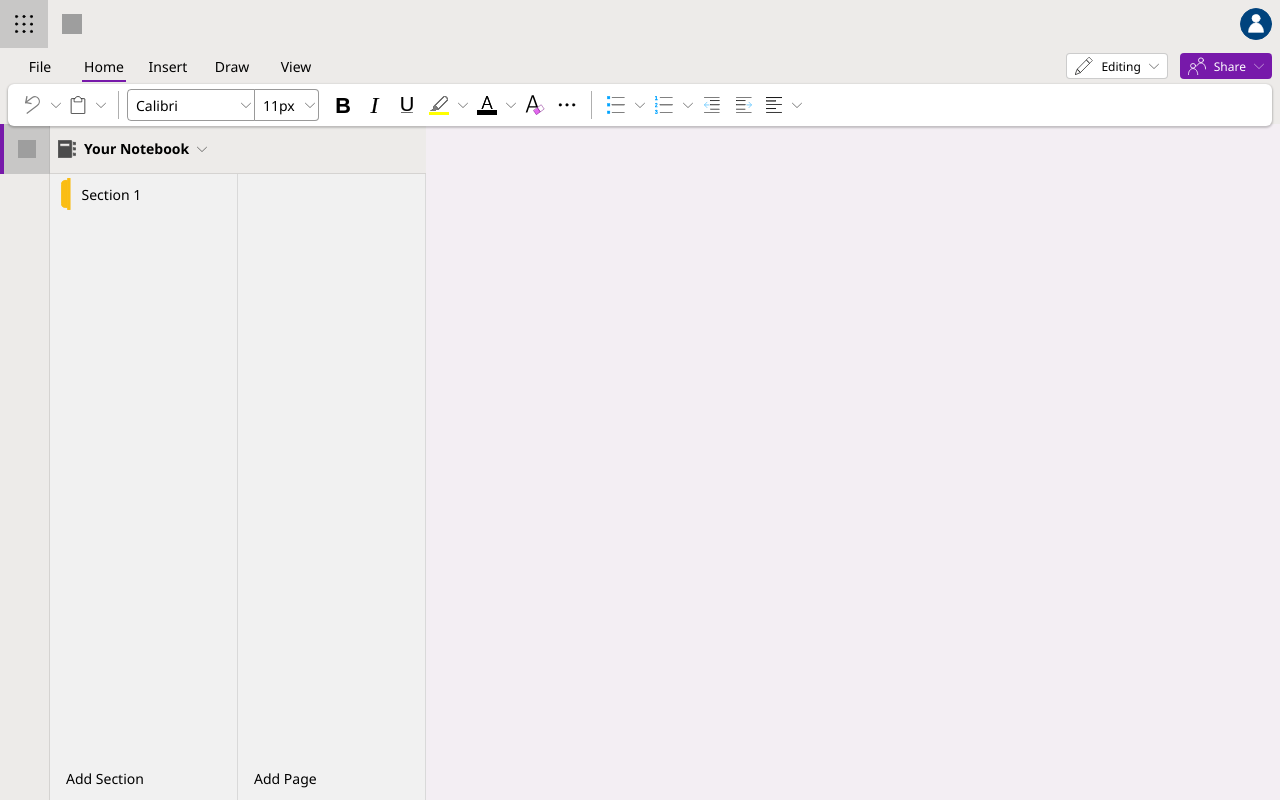
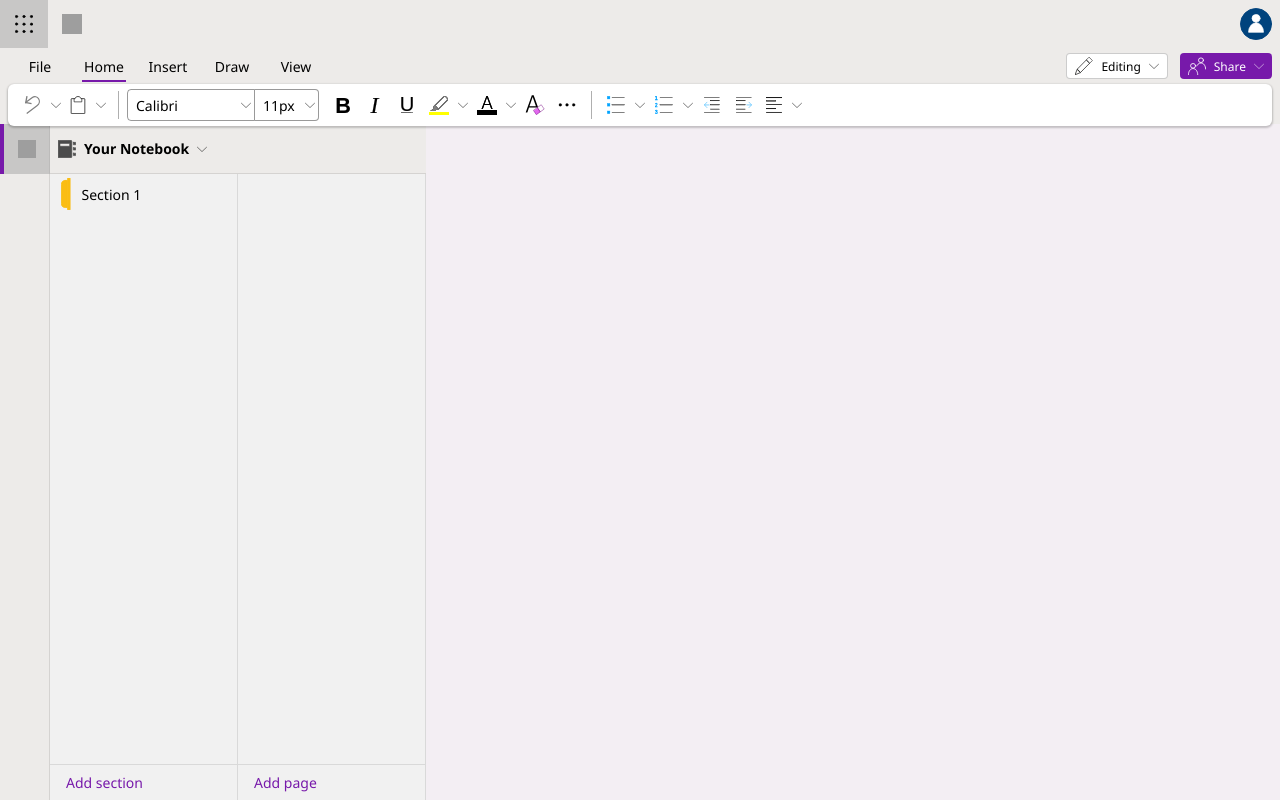
Before and after one commit to jjabides/one-note-clone, a React (Vite) app: page / in a window 1280 px wide. Built offline with nearby package versions, Linux system fonts and the light colour scheme; grey boxes are pictures that could not be loaded.

Commit message:
Adjust size, padding, and color of add buttons

```diff
--- a/src/App.tsx
+++ b/src/App.tsx
@@ -506,7 +506,7 @@
 												title: 'Permanently Delete Section',
 												description:
 													<div className="flex-center-vertical gap-12">
-														<span className="size-42-42">
+														<span className="size-36-36">
 															<WarningIcon></WarningIcon>
 														</span>
 														<span>
@@ -521,7 +521,7 @@
 									}
 								])}
 								addItemButton={{
-									title: 'Add Section',
+									title: 'Add section',
 									onClick: () => setModal(
 										{
 											title: 'Add Section',
@@ -546,7 +546,7 @@
 											title: 'Delete Page?',
 											description:
 												<div className="flex-center-vertical gap-12">
-													<span className="size-42-42">
+													<span className="size-36-36">
 														<WarningIcon></WarningIcon>
 													</span>
 													<span>
@@ -560,7 +560,7 @@
 									}
 								}])}
 								addItemButton={{
-									title: 'Add Page',
+									title: 'Add page',
 									onClick: addPage
 								}}
 								onUpdateOrder={updatePageOrder}
--- a/src/components/NavGroup.tsx
+++ b/src/components/NavGroup.tsx
@@ -220,7 +220,7 @@
             </ul>
         </CustomScrollbar>
         <div
-            className="btn pad-12-16"
+            className="add-btn btn pad-8-16"
             onClick={addItemButton.onClick}>
             {addItemButton.title}
         </div>
--- a/src/styles/NavGroup.css
+++ b/src/styles/NavGroup.css
@@ -10,3 +10,9 @@
 .nav-group ul {
     position: relative;
 }
+
+.nav-group .add-btn {
+    height: 36px;
+    color: rgb(119, 25, 170);
+    border-top: 1px solid rgba(0, 0, 0, 0.1);
+}
```
